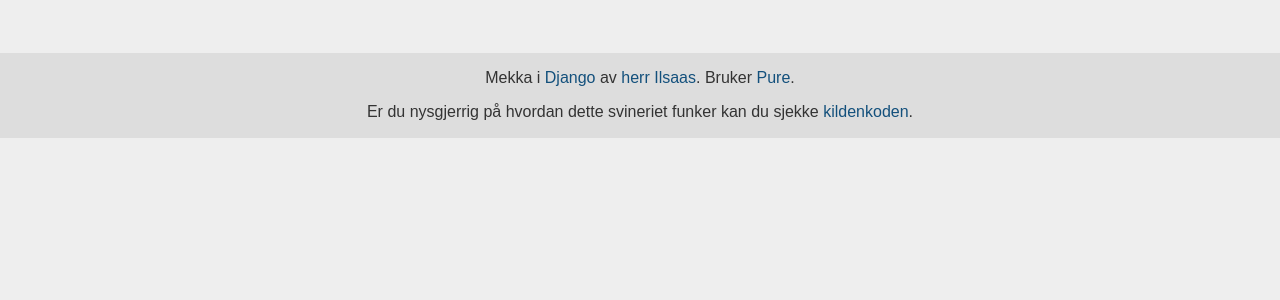
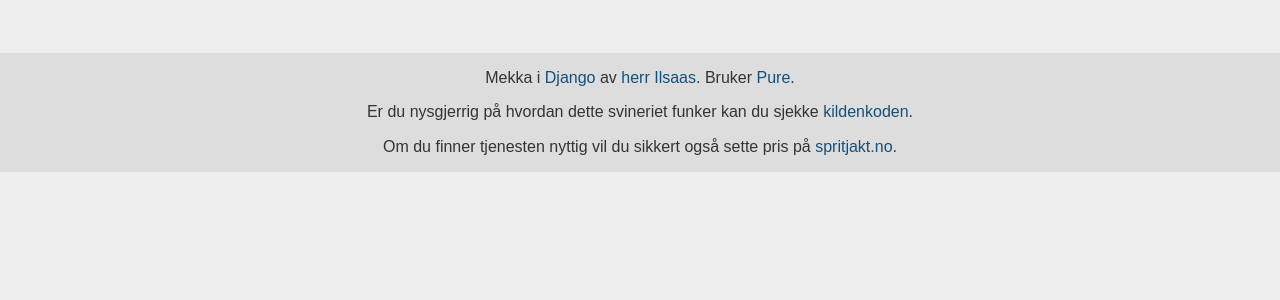
Before and after one commit to mikeri/alkisguiden, a Django app: template products/templates/products/base.html in a window 1280 px wide. Shown: the part 104-404 px from the top of the page. Run offline with Django 4.2, Linux system fonts and the light colour scheme; the template is opened without the code that fills it, so the values that code supplies are empty.

Commit message:
Link to spritjakt.no

```diff
--- a/products/templates/products/base.html
+++ b/products/templates/products/base.html
@@ -33,6 +33,9 @@
                     <p>
                     Er du nysgjerrig på hvordan dette svineriet funker kan du sjekke <a href="https://github.com/mikeri/alkisguiden">kildenkoden</a>.
                     </p>
+                    <p>
+                    Om du finner tjenesten nyttig vil du sikkert også sette pris på <a href="https://spritjakt.no">spritjakt.no</a>.
+                    </p>
                 </div>
             </div>
         </div>
```
